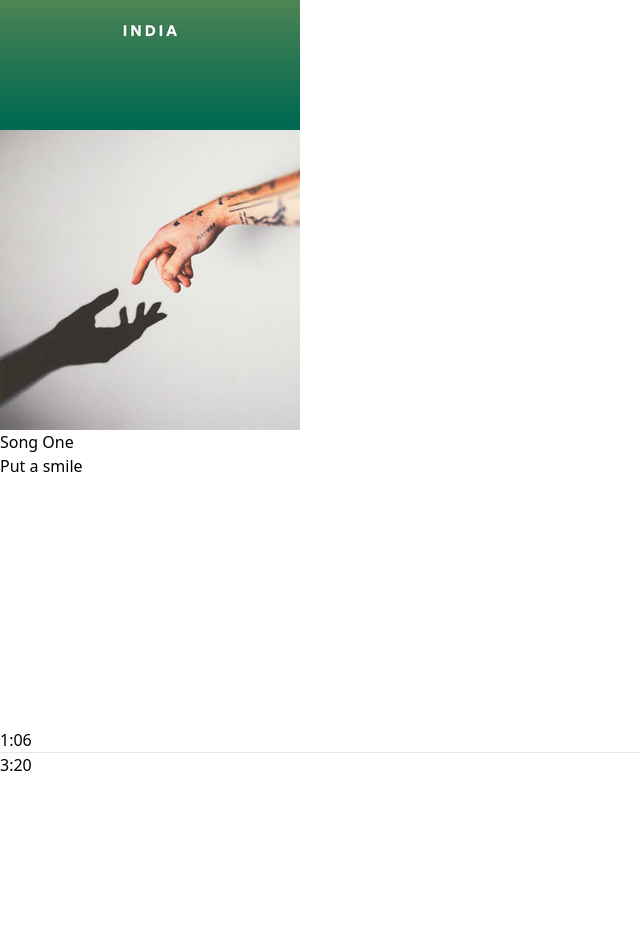
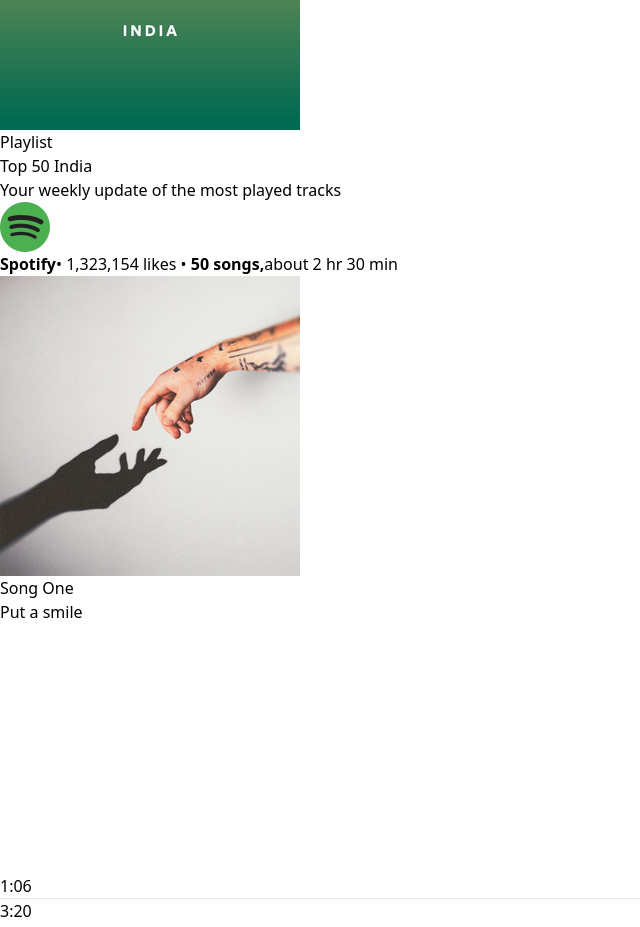
Before and after one commit to yudisdev/spotify-clone, a React (Vite) app: page /album/1 in a window 1280 px wide. Shown: the part 880-1807 px from the top of the page, without its empty margins (0-640 px from the left). Built offline with nearby package versions, Linux system fonts and the light colour scheme.

Commit message:
update display album

```diff
--- a/src/components/DisplayAlbum.jsx
+++ b/src/components/DisplayAlbum.jsx
@@ -1,6 +1,6 @@
 import React from 'react'
 import Navbar from './Navbar'
-import { albumsData } from '../assets/assets';
+import { albumsData, assets } from '../assets/assets';
 import { useParams } from 'react-router-dom';
 
 const DisplayAlbum = () => {
@@ -14,10 +14,22 @@ const DisplayAlbum = () => {
     <>
     <Navbar/>
     <div className='mt-10 flex gap-8 flex-col md:flex-row md:items-end'>
-        <img src={albumData.image} alt="" />
+        <img className='w-48 rounded' src={albumData.image} alt="" />
+        <div className='flex flex-col'>
+          <p>Playlist</p>
+          <h2 className='text-5xl font-bold mb-4 md:text-7xl'>{albumData.name}</h2>
+          <h4>{albumData.desc}</h4>
+          <p className='mt-1'>
+            <img className='inline-block w-5' src={assets.spotify_logo} alt="" />
+            <b>Spotify</b>
+            • 1,323,154 likes
+            • <b>50 songs,</b>
+            about 2 hr 30 min
+          </p>
+        </div>
     </div>
     </>
   )
 }
 
-export default DisplayAlbum
+export default DisplayAlbum;
```
